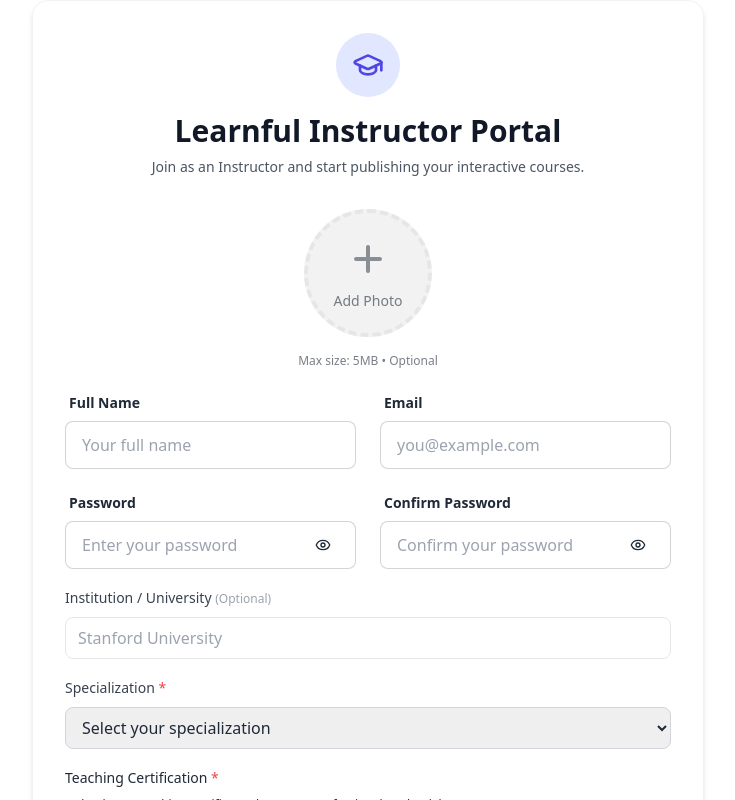
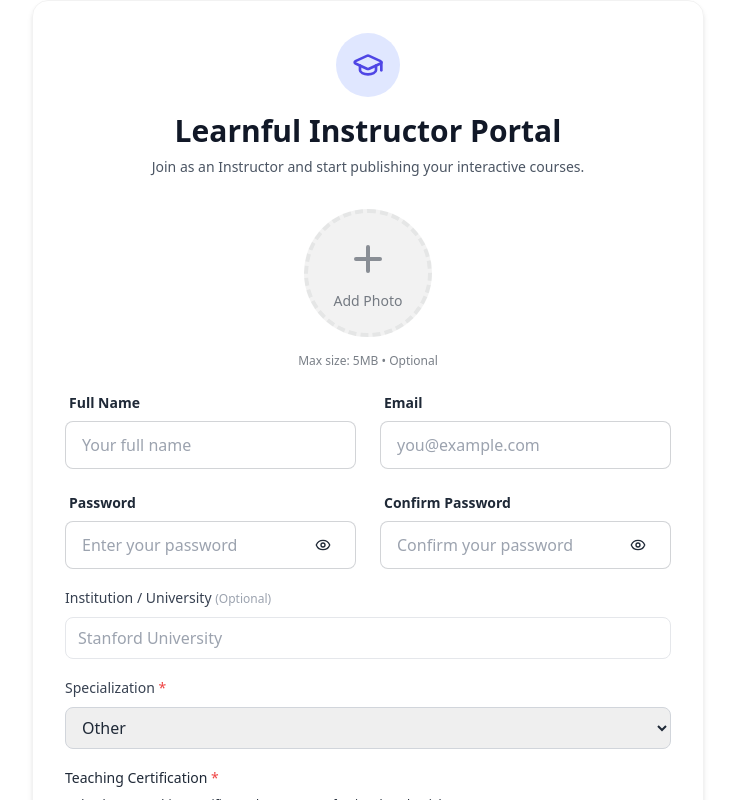
Before and after one commit to sayedpalestine7/MindQuest, a React (Vite) app in the folder frontend/: page /teacher/signup in a window 1280 px wide. Shown: the top 800 px of the page, without its empty margins (272-1007 px from the left). Built offline with nearby package versions, Linux system fonts and the light colour scheme.

Commit message:
add "Other" option to specialization list

```diff
--- a/frontend/src/components/signUp/SpecializationSelect.jsx
+++ b/frontend/src/components/signUp/SpecializationSelect.jsx
@@ -1,32 +1,59 @@
-import React from "react"
+import React, { useState, useEffect } from "react";
 
-function SpecializationSelect({ formData, setFormData, specializations = [] }) {
+function SpecializationSelect({ formData, setFormData, specializations }) {
+  const [customSpec, setCustomSpec] = useState(formData.customSpecialization || "");
+
+  // Update local state if formData.customSpecialization changes
+  // Sync local state with formData
+  useEffect(() => {
+    setCustomSpec(formData.customSpecialization || "");
+  }, [formData.customSpecialization]);
+
+  const handleChange = (e) => {
+    const value = e.target.value;
+    if (value === "Other") {
+      setFormData({ ...formData, specialization: "Other" });
+    } else {
+      setFormData({ ...formData, specialization: value, customSpecialization: "" });
+    }
+  };
+
+  const handleCustomChange = (e) => {
+    const value = e.target.value;
+    setCustomSpec(value);
+    setFormData({ ...formData, customSpecialization: value });
+  };
+
   return (
     <div className="space-y-2">
-      <label
-        htmlFor="specialization"
-        className="text-sm font-medium text-gray-700"
-      >
+      <label htmlFor="specialization" className="text-sm font-medium text-gray-700">
         Specialization <span className="text-red-500">*</span>
       </label>
 
       <select
         id="specialization"
-        value={formData.specialization}
-        onChange={(e) =>
-          setFormData({ ...formData, specialization: e.target.value })
-        }
-        className="w-full px-3 py-2 border rounded-lg focus:outline-none focus:ring-2 focus:ring-indigo-500 border-gray-300 transition-all duration-200"
+        value={specializations.includes(formData.specialization) ? formData.specialization : "Other"}
+        onChange={handleChange}
+        className="w-full px-3 py-2 border rounded-lg text-gray-800 focus:outline-none focus:ring-2 focus:ring-blue-500 border-gray-300 transition-all duration-200"
       >
         <option value="">Select your specialization</option>
         {specializations.map((spec) => (
-          <option key={spec} value={spec}>
-            {spec}
-          </option>
+          <option key={spec} value={spec}>{spec}</option>
         ))}
+        <option value="Other">Other</option>
       </select>
+
+      {formData.specialization === "Other" && (
+        <input
+          type="text"
+          placeholder="Enter your specialization"
+          value={customSpec}
+          onChange={handleCustomChange}
+          className="w-full px-3 py-2 border rounded-lg focus:outline-none focus:ring-2 focus:ring-blue-500 border-gray-300"
+        />
+      )}
     </div>
-  )
+  );
 }
 
-export default SpecializationSelect
+export default SpecializationSelect;
--- a/frontend/src/pages/TeacherSignUp.jsx
+++ b/frontend/src/pages/TeacherSignUp.jsx
@@ -22,6 +22,7 @@
         confirmPassword: "",
         institution: "",
         specialization: "",
+        customSpecialization: "",
     })
     const [isLoading, setIsLoading] = useState(false);
     const [certificationFile, setCertificationFile] = useState(null);
@@ -41,8 +42,8 @@
         "Cybersecurity",
         "Cloud Computing",
         "DevOps",
+        "Other",
     ]
-
     const handleSubmit = (e) => {
         e.preventDefault();
         setIsLoading(true);
```
